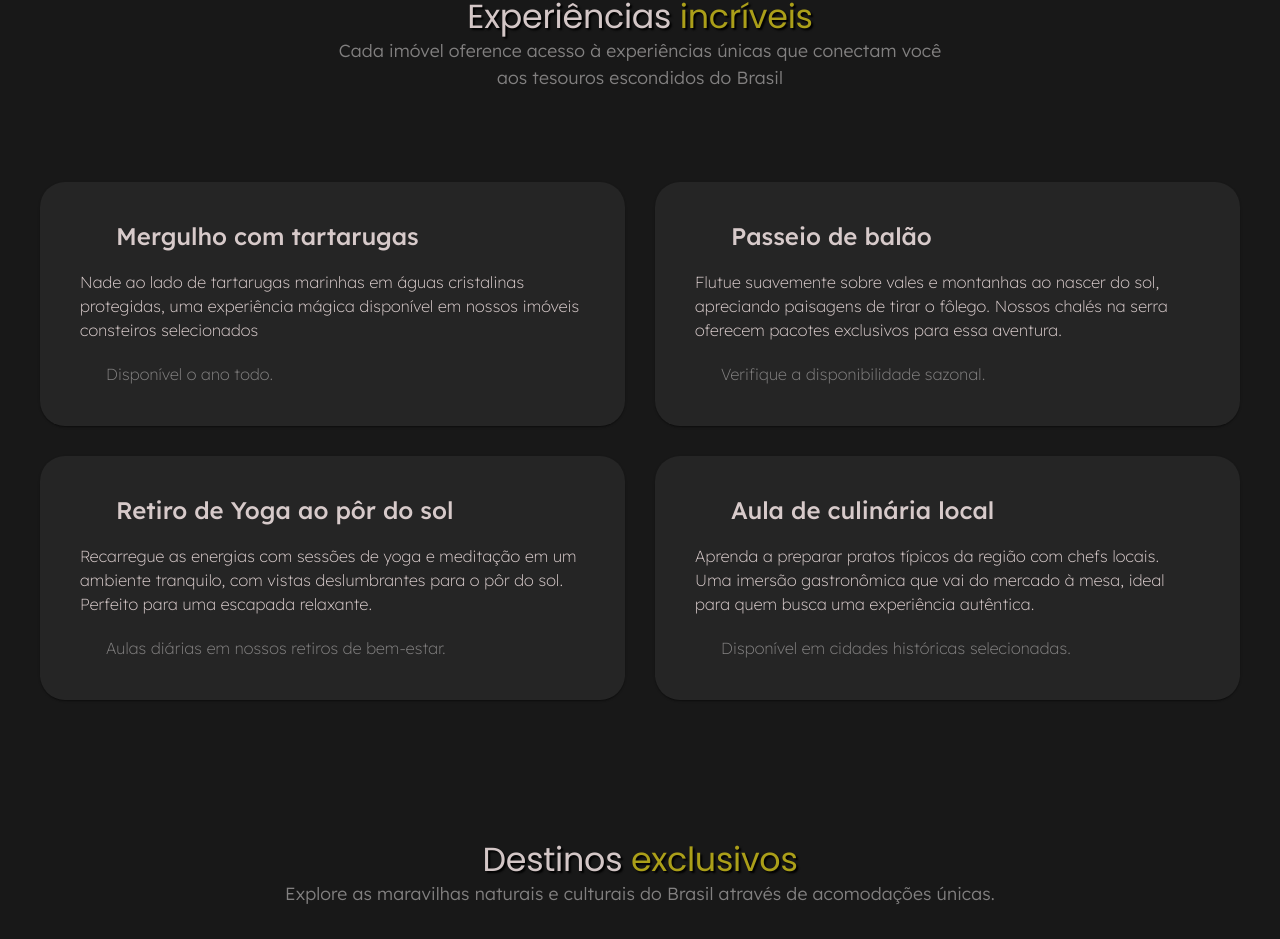
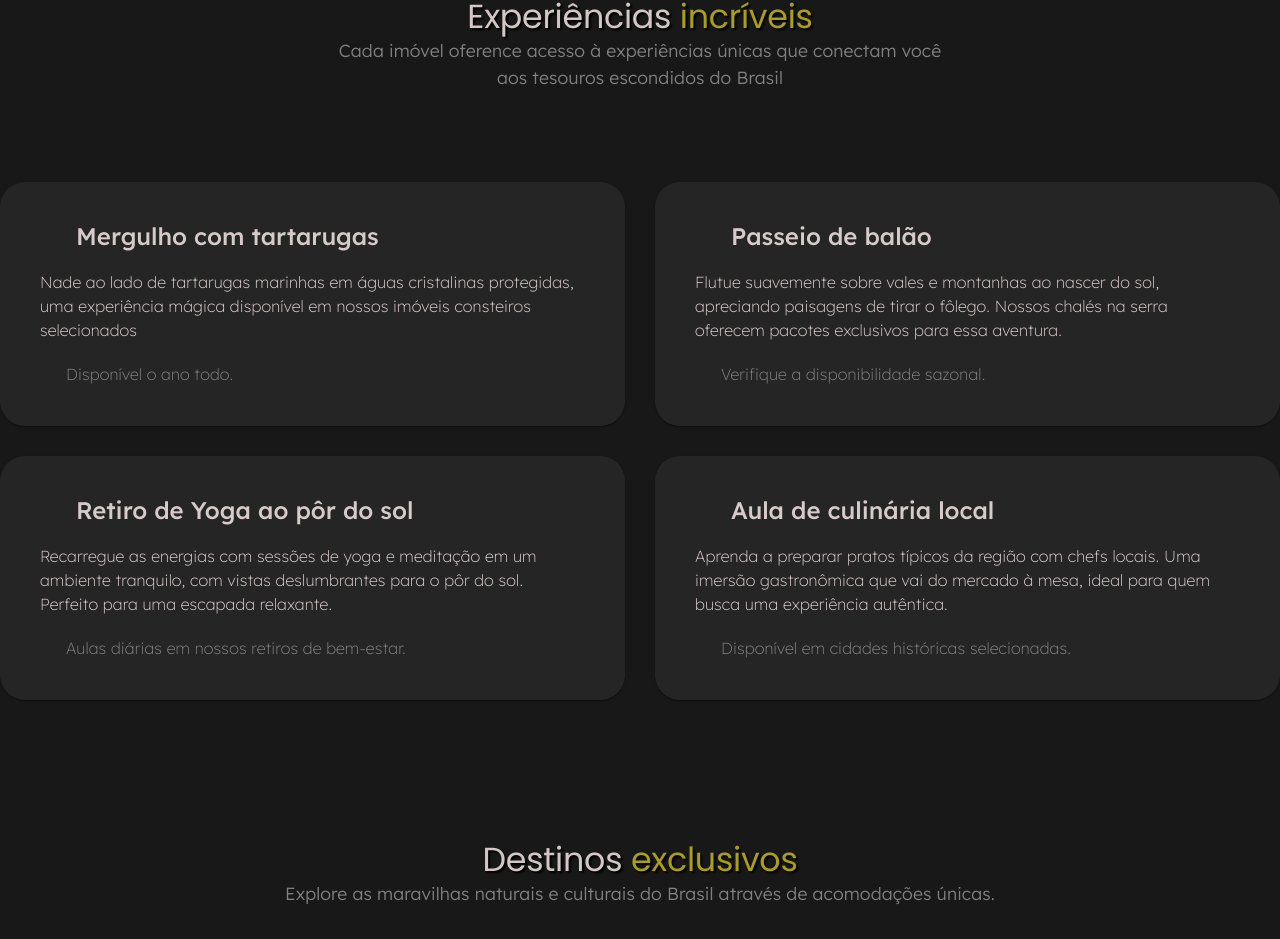
Before and after one commit to Leonardobern10/ExperiStay, a React (Vite) app: page / in a window 1280 px wide. Shown: the part 1864-2803 px from the top of the page. Built offline with nearby package versions, Linux system fonts and the light colour scheme; some icons are missing; a web font is replaced by a local one.

Commit message:
fix: corrigindo as propriedades do componente

```diff
--- a/src/components/ui/BoxGridCustomUI.ts
+++ b/src/components/ui/BoxGridCustomUI.ts
@@ -3,7 +3,8 @@ import { Box, styled } from '@mui/material';
 export const BoxGridCustomUI = styled(Box)(({ theme }) => ({
      display: 'grid',
      gap: theme.spacing(2),
-     padding: theme.spacing(8),
+     paddingTop: theme.spacing(8),
+     paddingBottom: theme.spacing(8),
      [theme.breakpoints.down('md')]: {
           gridTemplateRows: 'repeat(4, 1fr)',
      },
```
